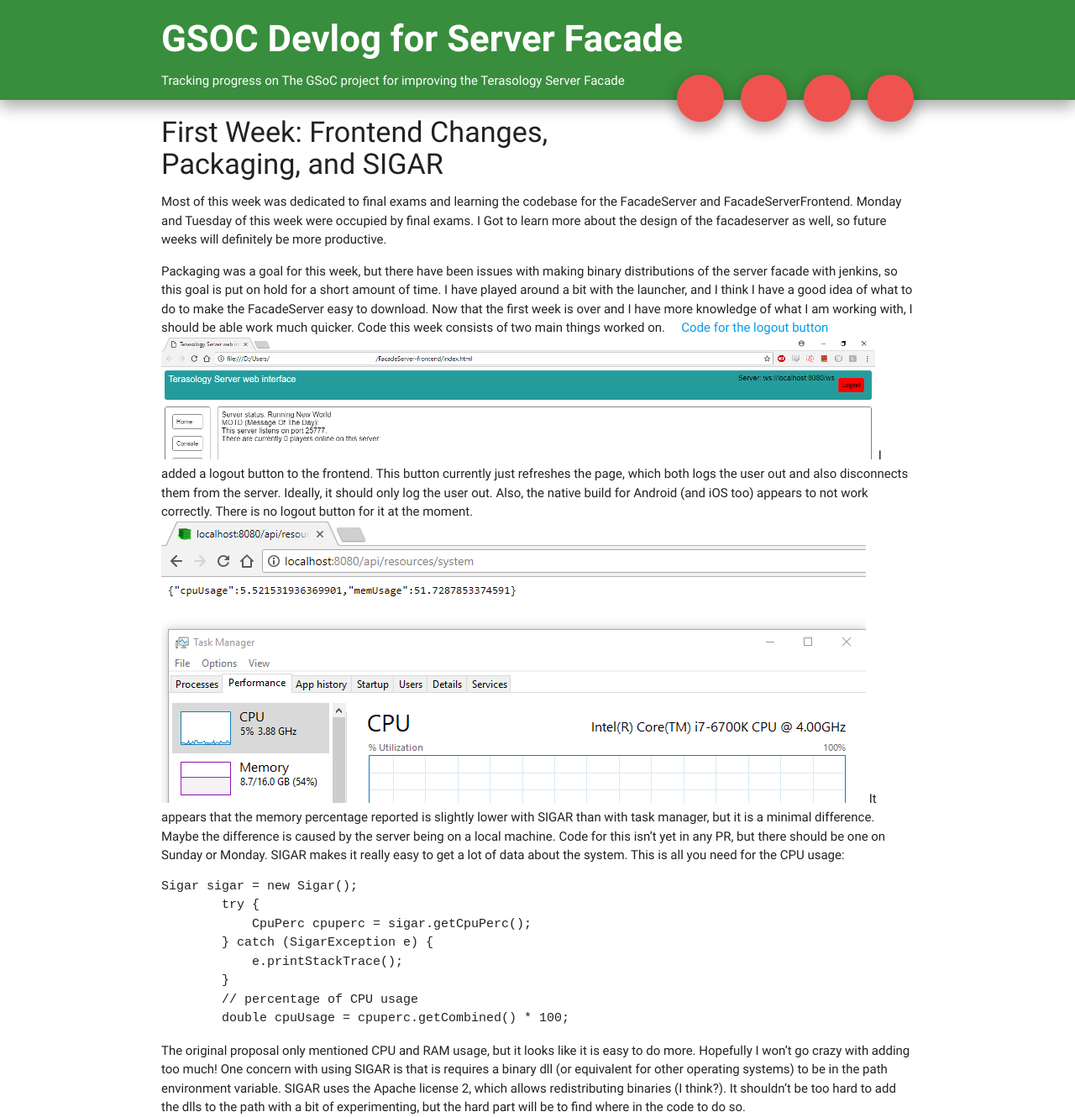
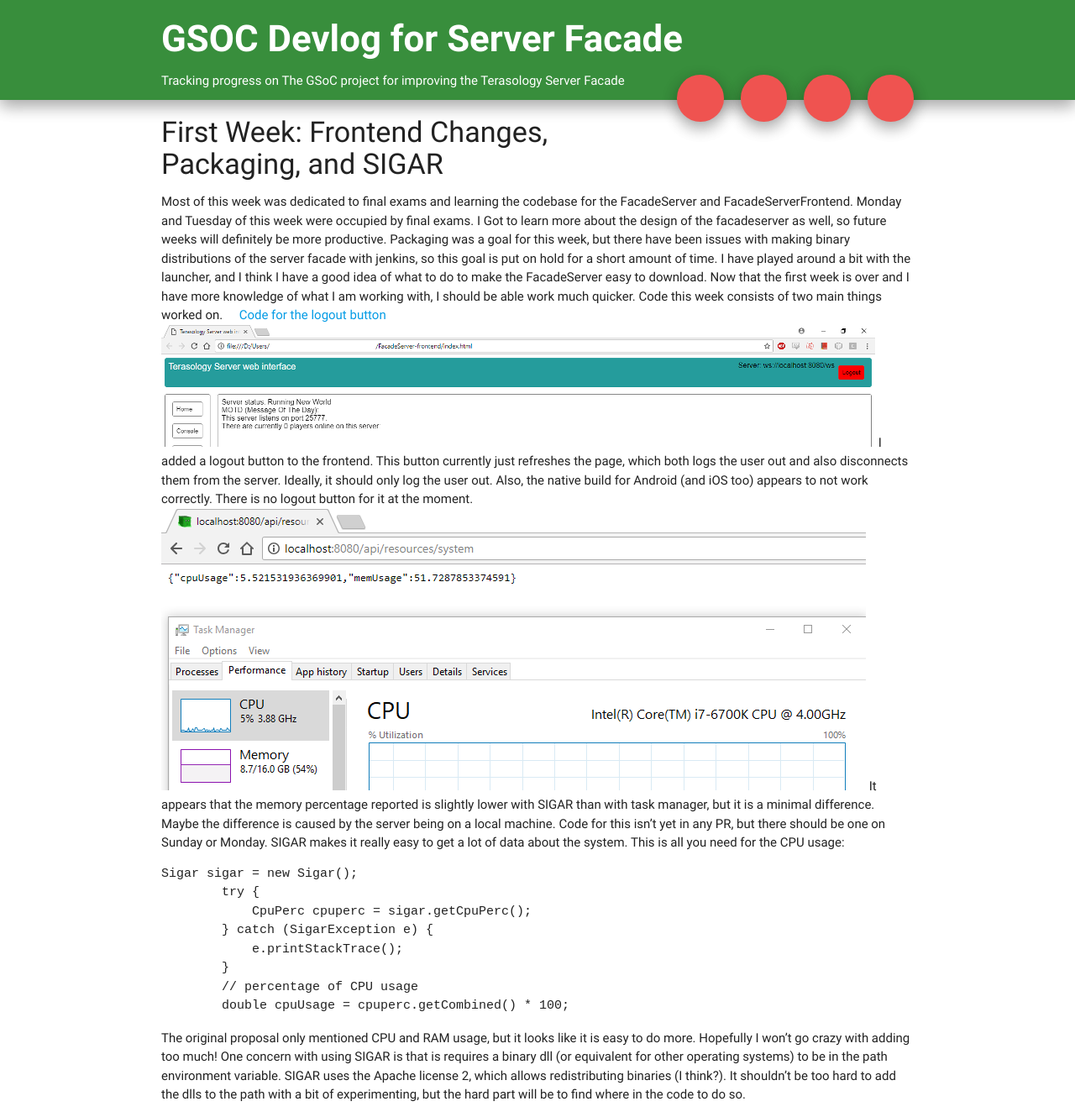
Before and after one commit to gianluca-nitti/Inei1.github.io, a Jekyll site: the page built from _posts/2018-05-19-week1.md, in a window 1280 px wide. Shown: the whole page at 84% size. Built offline with Jekyll 4.4.1, drawn with Linux system fonts in a browser that asks for light colours; nearby versions of some CDN libraries; our own code applies the rules of GitHub Pages for plain Markdown files; library files that are not in the unit come from our copies.

Commit message:
make everything work

```diff
--- a/_posts/2018-05-19-week1.md
+++ b/_posts/2018-05-19-week1.md
@@ -5,8 +5,6 @@ category: week1
 
 #### First Week: Frontend Changes, Packaging, and SIGAR
 Most of this week was dedicated to final exams and learning the codebase for the FacadeServer and FacadeServerFrontend. Monday and Tuesday of this week were occupied by final exams. I Got to learn more about the design of the facadeserver as well, so future weeks will definitely be more productive.
-
-{:.details}
 Packaging was a goal for this week, but there have been issues with making binary distributions of the server facade with jenkins, so this goal is put on hold for a short amount of time. I have played around a bit with the launcher, and I think I have a good idea of what to do to make the FacadeServer easy to download.
 Now that the first week is over and I have more knowledge of what I am working with, I should be able work much quicker.
 Code this week consists of two main things worked on.
```
